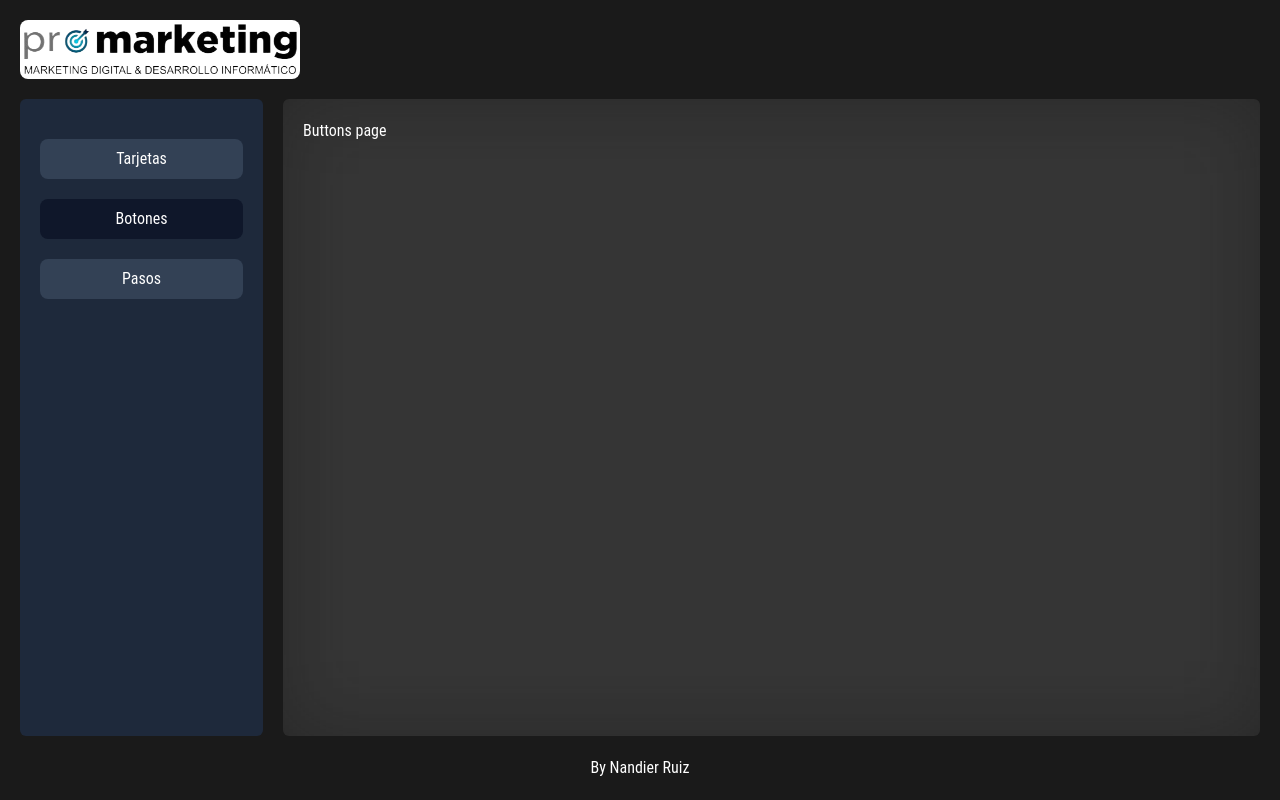
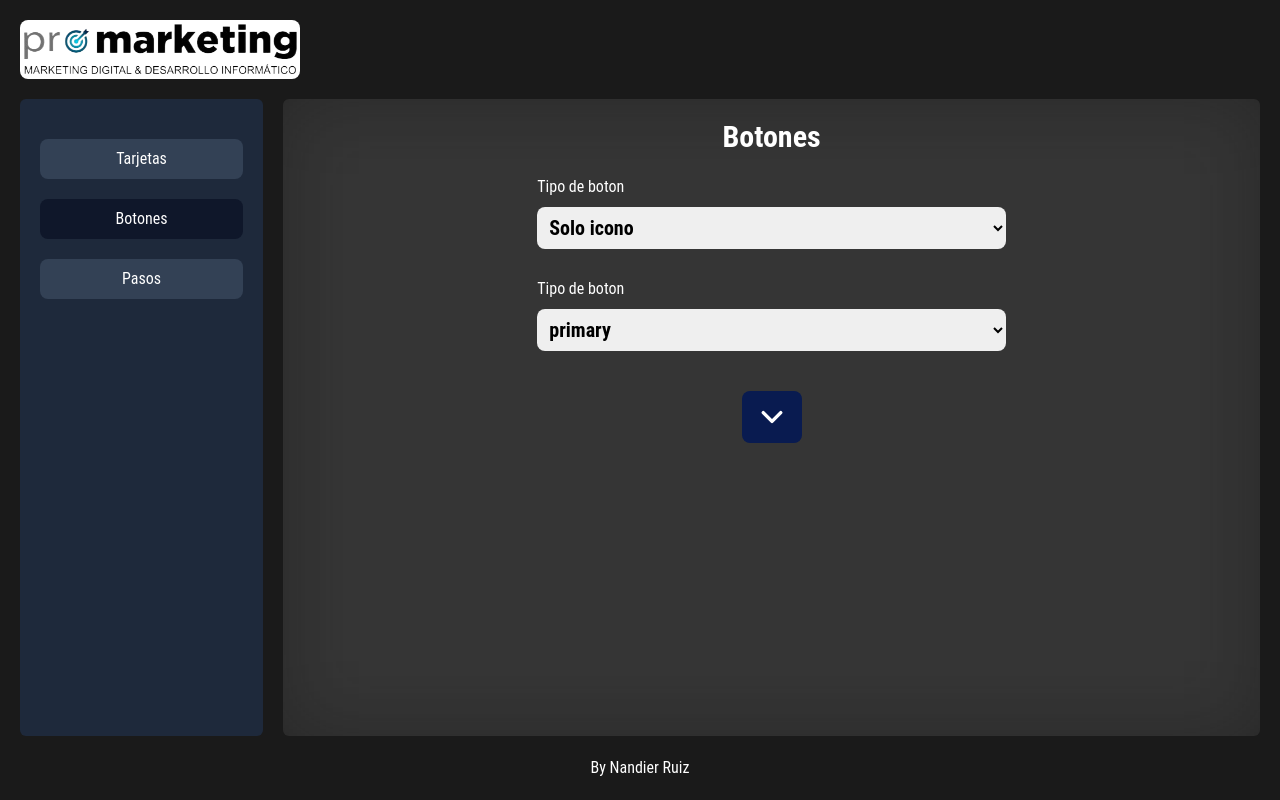
Before and after one commit to NandierSR26/promarketing-technical-test, a Next.js app: page /technical-test/buttons in a window 1280 px wide. Built offline with nearby package versions, Linux system fonts and the light colour scheme.

Commit message:
feat: :sparkles: Finished button component module

```diff
--- a/src/app/technical-test/buttons/page.tsx
+++ b/src/app/technical-test/buttons/page.tsx
@@ -1,8 +1,10 @@
+import { SelectButtonForm, TitleSection } from "@/components";
 
 export default function ButtonsPage() {
   return (
-    <div>
-      <h1>Buttons page</h1>
-    </div>
+    <>
+      <TitleSection text="Botones" />
+      <SelectButtonForm />
+    </>
   );
 }
--- /dev/null
+++ b/src/components/Button/Button.module.css
@@ -0,0 +1,4 @@
+.button {
+  @apply flex gap-2 items-center px-4 py-3 w-fit rounded-lg self-center font-semibold text-xl;
+
+}
--- /dev/null
+++ b/src/components/Button/Button.tsx
@@ -0,0 +1,85 @@
+'use client';
+
+import React, { useEffect, useState } from 'react'
+import style from './Button.module.css'
+import { ColorButtonsEnum } from '@/enums';
+
+interface ButtonProps {
+  type: string;
+  color: 'primary' | 'secondary'
+  text?: string;
+}
+
+
+function getBtnClass(type: string, color: string): string {
+  if (type != '5' && color === ColorButtonsEnum.PRIMARY) return 'bg-[#091B50]';
+  if (type != '5' && color === ColorButtonsEnum.SECONDARY) return 'bg-[#FBBF24]';
+  if (type == '5' && color === ColorButtonsEnum.PRIMARY) return style.outline + ' border-[2px] border-[#091B50] text-[#091B50] bg-[#091b5033]';
+  if (type == '5' && color === ColorButtonsEnum.SECONDARY) return style.outline + ' border-[2px] border-[#FBBF24] text-[#FBBF24] bg-[#fbbe2433]';
+  return '';
+}
+
+export const Button = ({ type, color, text="BUTTON" }: ButtonProps) => {
+
+  const [btnClass, setBtnClass] = useState<string>('')
+
+  useEffect(() => {
+    setBtnClass(getBtnClass(type, color));
+  }, [type, color])
+
+  if (!btnClass) return null;
+
+  return (
+    <div
+      className={`${style.button} ${btnClass} `}
+    >
+      {
+        type === '1' && (
+          <svg xmlns="http://www.w3.org/2000/svg" fill="none" viewBox="0 0 24 24" strokeWidth={3} stroke="currentColor" className="w-7 h-7">
+            <path strokeLinecap="round" strokeLinejoin="round" d="m19.5 8.25-7.5 7.5-7.5-7.5" />
+          </svg>
+        )
+      }
+
+      {
+        type === '2' && (
+          <>
+            <svg xmlns="http://www.w3.org/2000/svg" fill="none" viewBox="0 0 24 24" strokeWidth={3} stroke="currentColor" className="w-7 h-7">
+              <path strokeLinecap="round" strokeLinejoin="round" d="m19.5 8.25-7.5 7.5-7.5-7.5" />
+            </svg>
+
+            <p className="font-bold text-xl">{text}</p>
+          </>
+        )
+      }
+
+      {
+        type === '3' && (
+          <>
+            <p className="font-bold text-xl">{text}</p>
+
+            <svg xmlns="http://www.w3.org/2000/svg" fill="none" viewBox="0 0 24 24" strokeWidth={3} stroke="currentColor" className="w-7 h-7">
+              <path strokeLinecap="round" strokeLinejoin="round" d="m19.5 8.25-7.5 7.5-7.5-7.5" />
+            </svg>
+          </>
+        )
+      }
+
+      {
+        type === '4' && (
+          <>
+            <p className="font-bold text-xl">{text}</p>
+          </>
+        )
+      }
+
+      {
+        type === '5' && (
+          <>
+            <p className="font-bold text-xl">{text}</p>
+          </>
+        )
+      }
+    </div>
+  )
+}
--- /dev/null
+++ b/src/components/InputSelect/InputSelect.tsx
@@ -0,0 +1,29 @@
+import { SelectButtonOption } from '@/interfaces';
+import React from 'react'
+
+interface InputSelectProps extends Partial<HTMLSelectElement> {
+  labelText: string;
+  onChange: (event: React.ChangeEvent<HTMLSelectElement>) => void;
+  optionList: SelectButtonOption[];
+}
+
+export const InputSelect = ({ labelText, id, name, value, optionList, onChange, ...props }: InputSelectProps) => {
+  return (
+    <div className="flex flex-col gap-2 w-full md:w-2/4">
+      <label htmlFor={name}>Tipo de boton</label>
+      <select
+        name={name}
+        id={id}
+        className="text-xl p-2 rounded-lg text-black font-semibold"
+        onChange={onChange}
+        value={value}
+      >
+        {
+          optionList.map(option => (
+            <option key={option.id} value={option.id}>{option.text}</option>
+          ))
+        }
+      </select>
+    </div>
+  )
+}
--- /dev/null
+++ b/src/components/SelectButtonForm/SelectButtonForm.tsx
@@ -0,0 +1,65 @@
+'use client';
+
+import { ColorButtons, TypeButtons } from '@/constants';
+import { Divider } from '@mui/material';
+import React, { useEffect, useState } from 'react'
+import { Button, InputSelect } from '..';
+
+type TypeColor = "primary" | "secondary";
+
+export const SelectButtonForm = () => {
+
+  const [typeButton, setTypeButton] = useState<string>(TypeButtons[0].id);
+  const [colorButton, setColorButton] = useState<TypeColor>('primary');
+  const [buttonText, setButtonText] = useState<string>('');
+
+  const handleChangeType = (event: React.ChangeEvent<HTMLSelectElement>) => {
+    setTypeButton(event.target.value);
+  };
+
+  const handleChangeColor = (event: React.ChangeEvent<HTMLSelectElement>) => {
+    setColorButton(event.target.value as TypeColor);
+  }
+
+  const handleChangeText = (event: React.ChangeEvent<HTMLInputElement>) => {
+    setButtonText(event.target.value)
+  }
+
+  return (
+    <div className="flex flex-col justify-center gap-5 w-full">
+      <form className="flex flex-col items-center gap-7 w-full mb-5">
+
+        <InputSelect
+          labelText={'Tipo de boton'}
+          onChange={handleChangeType}
+          optionList={TypeButtons}
+        />
+
+        <InputSelect
+          labelText={'Color'}
+          onChange={handleChangeColor}
+          optionList={ColorButtons.map(color => ({
+            id: color,
+            text: color
+          }))}
+        />
+
+        {
+          typeButton !== '1' && (
+            <input
+              type="text"
+              name="button_text"
+              id="button_text"
+              placeholder="Texto para el boton"
+              onChange={handleChangeText}
+              value={buttonText}
+              className="text-xl p-2 rounded-lg text-black font-normal w-full md:w-2/4"
+            />
+          )
+        }
+
+      </form>
+      <Button type={typeButton} color={colorButton} text={buttonText} />
+    </div>
+  )
+}
--- a/src/components/index.ts
+++ b/src/components/index.ts
@@ -6,3 +6,6 @@ export { CasinoCard } from './CasinoCard/CasinoCard';
 export { Skeleton } from './Skeleton/Skeleton';
 export { TitleSection } from './TitleSection/TitleSection';
 export { StepperComponent } from './Stepper/Stepper';
+export { SelectButtonForm } from './SelectButtonForm/SelectButtonForm';
+export { Button } from './Button/Button';
+export { InputSelect } from './InputSelect/InputSelect';
--- /dev/null
+++ b/src/constants/TypeButtons.ts
@@ -0,0 +1,27 @@
+import { SelectButtonOption } from "@/interfaces";
+
+export const TypeButtons:SelectButtonOption[] = [
+  {
+    id: '1',
+    text: "Solo icono"
+  },
+  {
+    id: '2',
+    text: "Icono a la derecha"
+  },
+  {
+    id: '3',
+    text: "Icono a la izquierda"
+  },
+  {
+    id: '4',
+    text: "Relleno"
+  },
+  {
+    id: '5',
+    text: "Bordes"
+  }
+
+];
+
+export const ColorButtons = ["primary", "secondary"];
--- a/src/constants/index.ts
+++ b/src/constants/index.ts
@@ -1,2 +1,3 @@
 export { MenuItems } from './MenuItems';
-export { steps } from './Steps'
+export { steps } from './Steps';
+export * from './TypeButtons';
--- a/src/enums/index.ts
+++ b/src/enums/index.ts
@@ -4,3 +4,8 @@ export enum supplier  {
   PRAGMATIC = 'pragmatic',
   SPINOMENAL = 'spinomenal'
 }
+
+export enum ColorButtonsEnum {
+  PRIMARY = "primary",
+  SECONDARY = "secondary"
+}
--- /dev/null
+++ b/src/interfaces/SelectButtonOption.ts
@@ -0,0 +1,4 @@
+export interface SelectButtonOption {
+  id: string;
+  text: string;
+}
--- a/src/interfaces/index.ts
+++ b/src/interfaces/index.ts
@@ -1,2 +1,3 @@
-export type {IMenuItem} from './MenuItems'
-export type {ICardData} from './Cards'
+export type {IMenuItem} from './MenuItems';
+export type {ICardData} from './Cards';
+export type {SelectButtonOption} from './SelectButtonOption';
```
